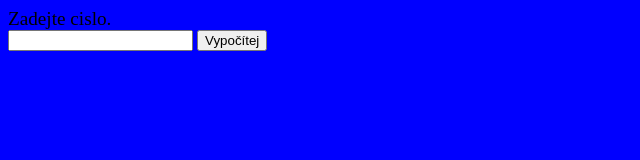
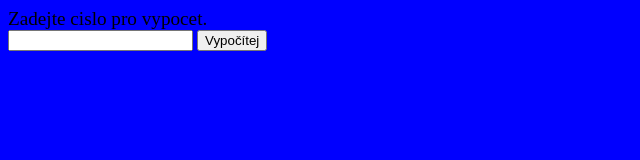
Before and after one commit to Matykow/VAP, a plain HTML site: page index.html in a window 1280 px wide. Shown: the full height of the page, 0-640 px from the left. Drawn offline with Linux system fonts and the light colour scheme.

Commit message:
Změna popisu

```diff
--- a/index.html
+++ b/index.html
@@ -9,7 +9,7 @@
 </head>
 <body>
     <script src="index.js"></script>
-    <div><big>Zadejte cislo.</big></div>
+    <div><big>Zadejte cislo pro vypocet.</big></div>
     <input type="number" id="vstup">
     <input type="button" onclick="vypocitej()" value="Vypočítej">
 </body>
```
